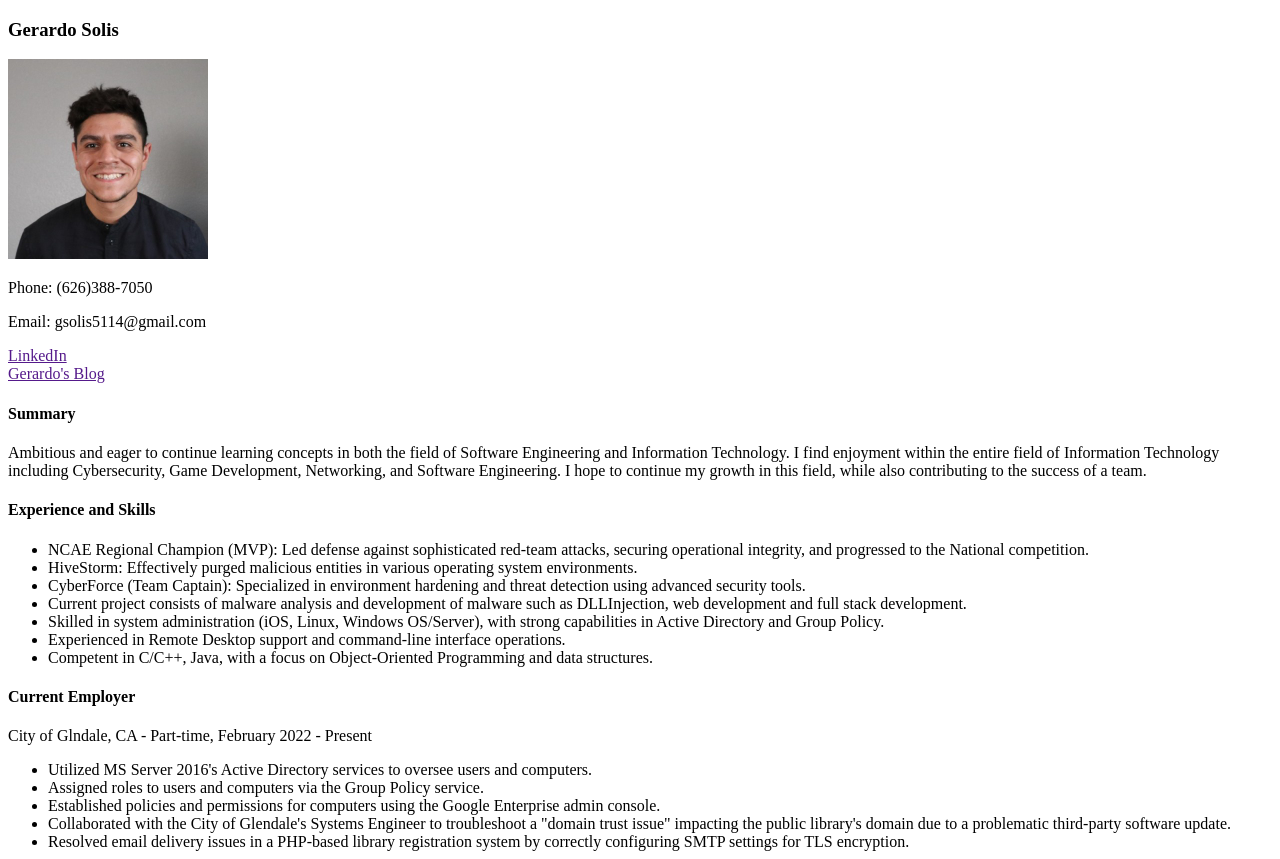
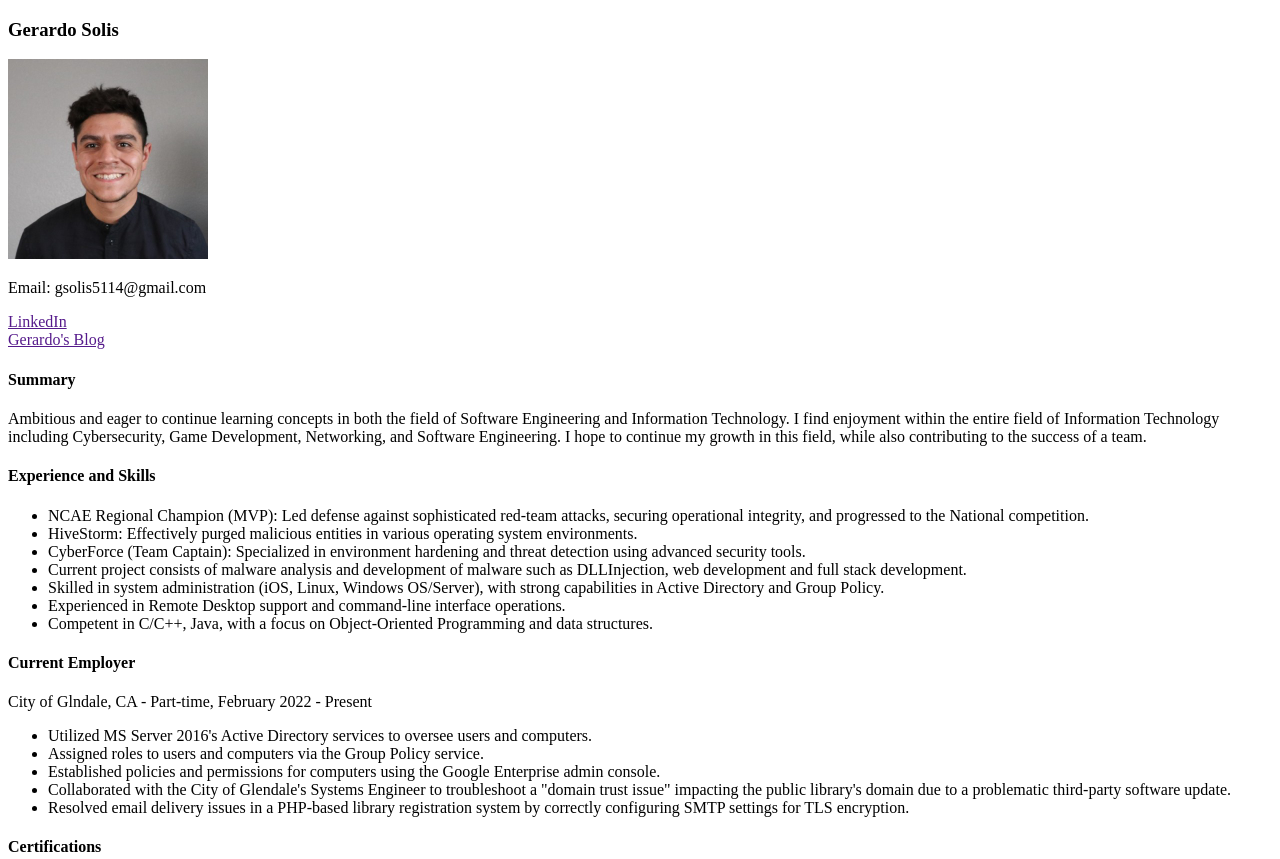
Before and after one commit to Sol-Gerardo/Portfolio, a plain HTML site: page index.html in a window 1280 px wide. Shown: the top 859 px of the page. Drawn offline with Linux system fonts and the light colour scheme.

Commit message:
Update index.html

```diff
--- a/index.html
+++ b/index.html
@@ -7,7 +7,7 @@
     <body>
         <h3>Gerardo Solis</h3>
         <img src="./Gerardo.jpg" height="200">
-        <p>Phone: (626)388-7050</p>
+        <p></p>
         <p>Email: gsolis5114@gmail.com</p>
         <a href src="https://www.linkedin.com/in/gerardosolisit/">LinkedIn</a>
         <br />
```
